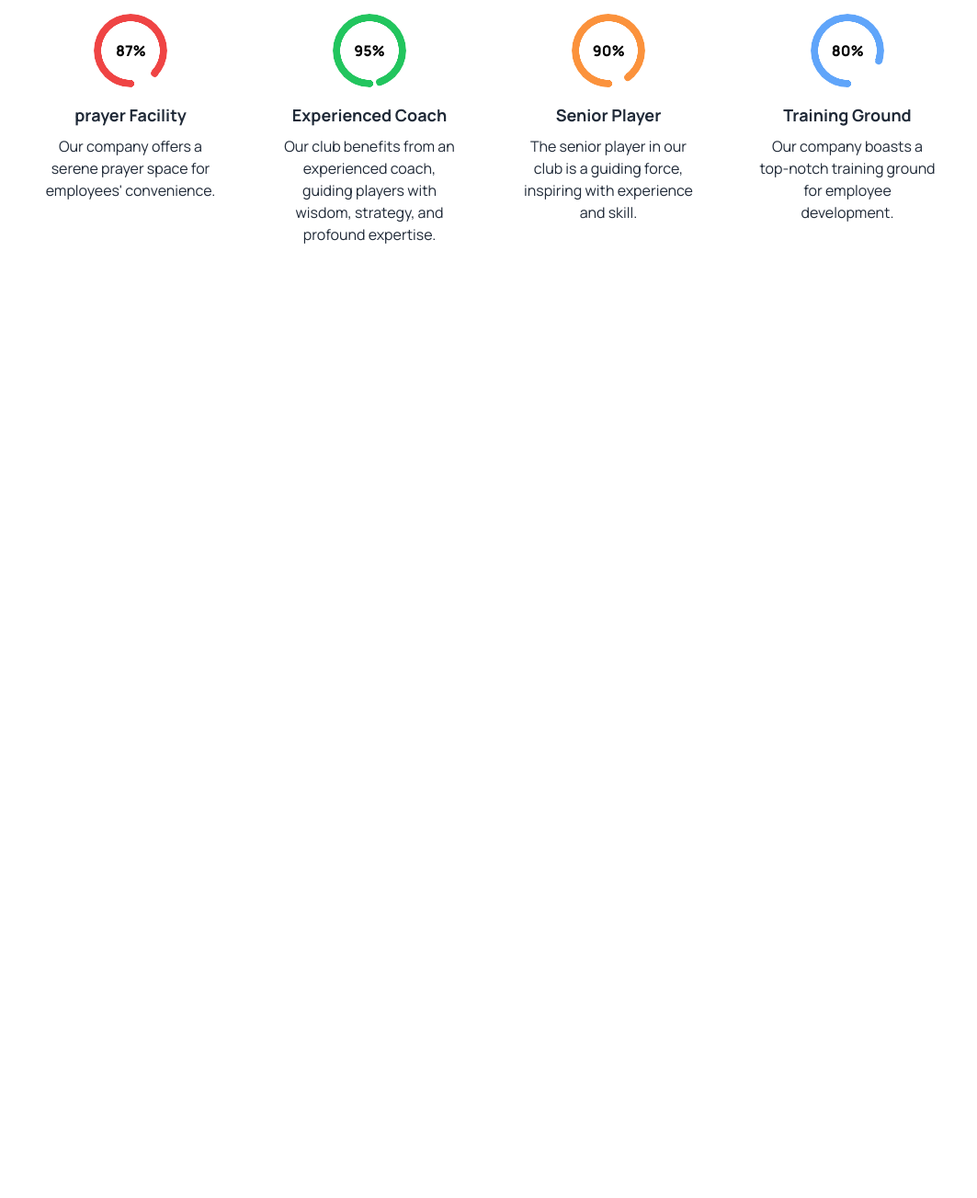
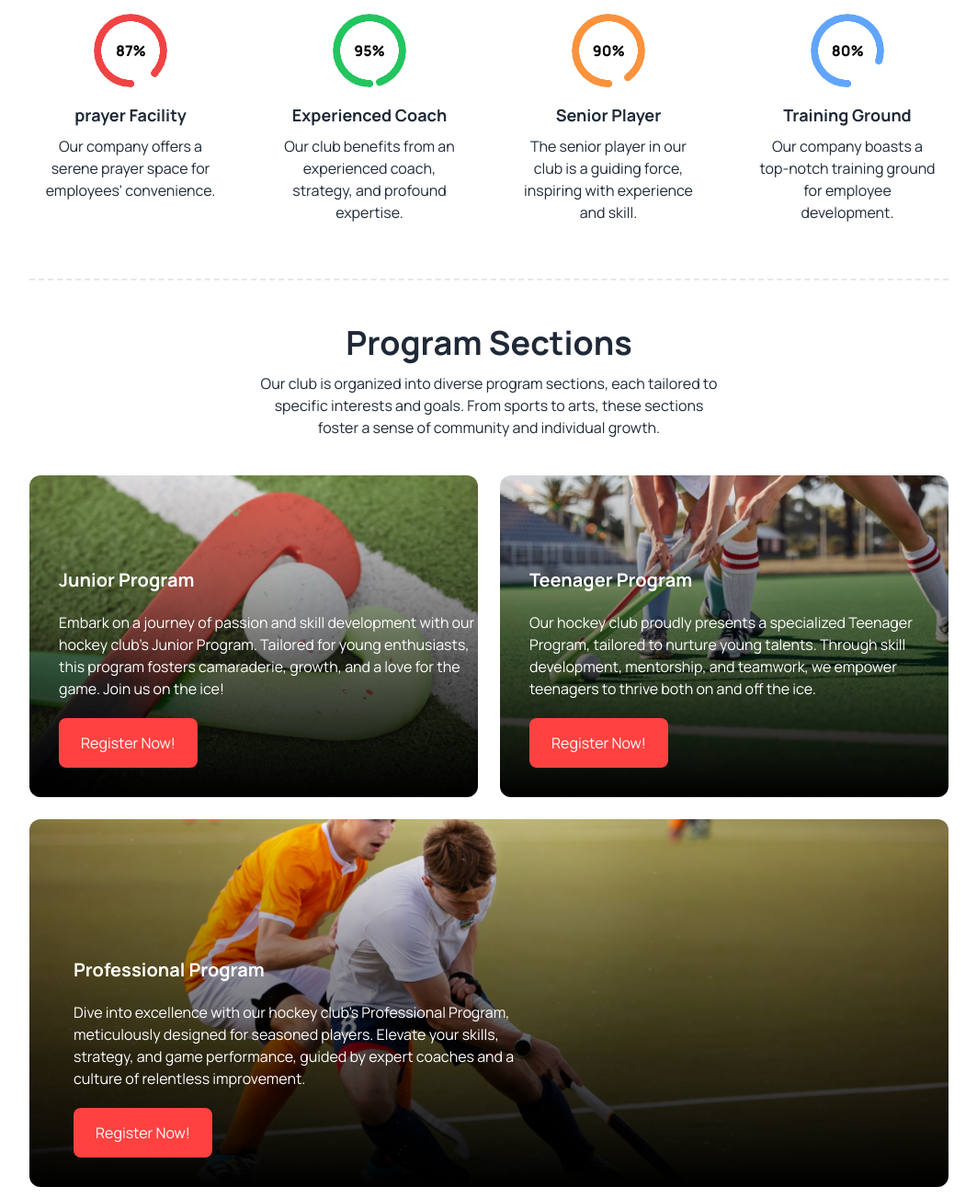
Before and after one commit to sadekcric/Hockey_ecommerce_2024, a plain HTML site: page index.html in a window 1280 px wide. Shown: the part 929-2232 px from the top of the page at 92% size, without its empty margins (108-1171 px from the left). Before the commit the page ends 1316 px from the top, so only its background shows below. Drawn offline with nearby package versions, Linux system fonts and the light colour scheme.

Commit message:
program section added with responsive

```diff
--- a/index.html
+++ b/index.html
@@ -121,9 +121,10 @@
     </div>
   </header>
 
-  <!-- =======Professional Hockeys Club======= -->
+
   <main>
-    <section class="lg:my-24 my-10">
+    <!-- =======Professional Hockeys Club======= -->
+    <section class="lg:mt-24 lg:mb-12 my-10">
       <div class="lg:w-1/2 lg:mx-auto text-center space-y-3">
         <h2 class="text-2xl lg:text-4xl font-bold">Professional Hockeys Club</h2>
         <p>
@@ -152,7 +153,7 @@
 
           <div class="text-center space-y-2 mt-4">
             <h5 class="text-lg font-bold">Experienced Coach</h5>
-            <p>Our club benefits from an experienced coach, guiding players with wisdom, strategy, and profound expertise. </p>
+            <p>Our club benefits from an experienced coach, strategy, and profound expertise. </p>
           </div>
         </div>
 
@@ -181,6 +182,48 @@
       </div>
     </section>
 
+      <!-- hr div -->
+      <div class="border-b-2 border-dashed"></div>
+    <!-- ======Program Sections -->
+    <section class="lg:mt-12 mt-10">
+      <div class="lg:w-1/2 lg:mx-auto text-center space-y-3">
+        <h2 class="text-2xl lg:text-4xl font-bold">Program Sections</h2>
+        <p>
+          Our club is organized into diverse program sections, each tailored to specific interests and goals. From sports to arts, these sections foster a sense of community and individual growth.
+        </p>
+      </div>
+
+      <!-- card section -->
+      <div class="mt-10 grid grid-cols-1 md:grid-cols-6 gap-6">
+        <div class="flex md:col-start-1 md:col-end-4 items-end pb-8 pl-3 md:pl-8 text-white rounded-xl h-[350px] bg-no-repeat bg-cover bg-center bg-[linear-gradient(0deg,rgba(0,0,0,4),rgba(0,0,0,0)),url(images/2.png)]">
+          <div class=" space-y-5 max-w-[500px]">
+            <h1 class="text-xl font-bold">Junior Program</h1>
+            <p>Embark on a journey of passion and skill development with our hockey club's Junior Program. Tailored for young enthusiasts, this program fosters camaraderie, growth, and a love for the game. Join us on the ice!</p>
+            <button class="mybtn">Register Now!</button>
+          </div>
+
+        </div>
+
+        <div class="flex md:col-start-4 md:col-end-7 items-end pb-8 pl-3 md:pl-8 text-white rounded-xl h-[350px] bg-no-repeat bg-cover bg-center bg-[linear-gradient(0deg,rgba(0,0,0,4),rgba(0,0,0,0)),url(images/3.png)]">
+          <div class=" space-y-5 max-w-[500px]">
+            <h1 class="text-xl font-bold">Teenager Program</h1>
+            <p>Our hockey club proudly presents a specialized Teenager Program, tailored to nurture young talents. Through skill development, mentorship, and teamwork, we empower teenagers to thrive both on and off the ice.</p>
+            <button class="mybtn">Register Now!</button>
+          </div>
+
+        </div>
+
+        <div class="flex md:col-start-1 md:col-end-7 items-end pb-8 pl-3 md:pl-12 text-white rounded-xl h-[400px] bg-no-repeat bg-cover bg-center bg-[linear-gradient(0deg,rgba(0,0,0,4),rgba(0,0,0,0)),url(images/4.png)]">
+          <div class=" space-y-5 max-w-[500px]">
+            <h1 class="text-xl font-bold">Professional Program</h1>
+            <p >Dive into excellence with our hockey club's Professional Program, meticulously designed for seasoned players. Elevate your skills, strategy, and game performance, guided by expert coaches and a culture of relentless improvement.</p>
+            <button class="mybtn">Register Now!</button>
+          </div>
+
+        </div>
+      </div>
+
+    </section>
 
   </main>
 
```
